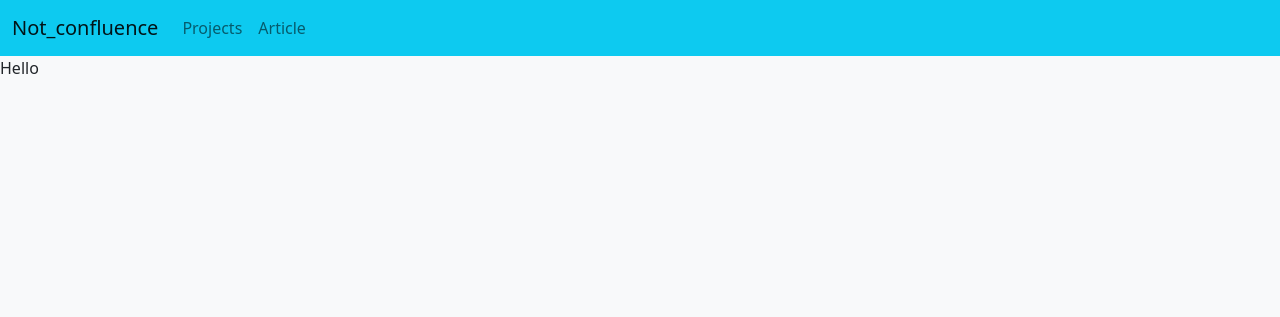
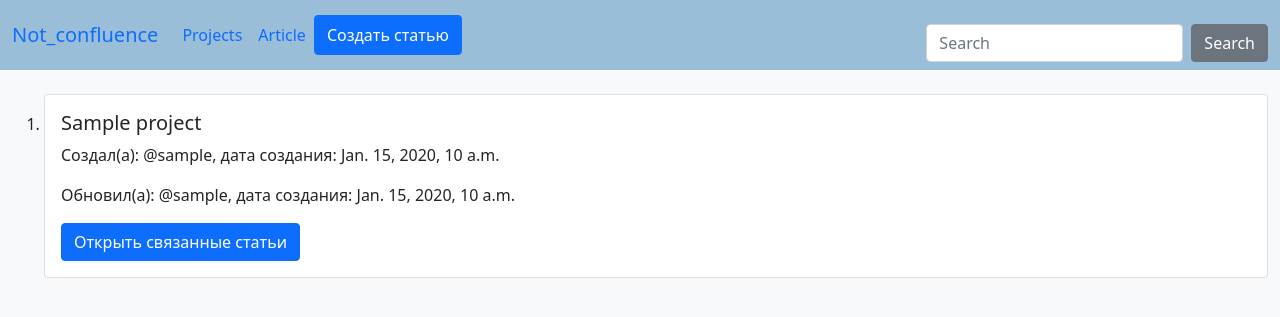
Before and after one commit to Evgeniy-Pavlov/not_confluence, a Django app: page /project-list/ in a window 1280 px wide. Shown: the top 317 px of the page. Run offline with Django 4.2, Linux system fonts and the light colour scheme; tables that the repository leaves empty hold one stand-in row (values such as "Sample post"); some libraries are stand-ins or nearby versions.

Commit message:
добавил listview для проектов и статей

```diff
--- a/not_confluence/mainapp/templates/mainapp/project_list.html
+++ b/not_confluence/mainapp/templates/mainapp/project_list.html
@@ -1,5 +1,18 @@
 {% extends "base.html" %}
 {% block body %}
-<p>Hello</p>
+
+<ol>
+    {% for project in object_list %}
+        <li>
+        <div class="card" style="width: auto;">
+  <div class="card-body">
+    <h5 class="card-title">{{project.name}}</h5>
+    <p class="card-text">Создал(а): @{{project.user_create.login}}, дата создания: {{project.date_create}}</p>
+    <p class="card-text">Обновил(а): @{{project.user_update.login}}, дата создания: {{project.date_update}}</p>
+    <a href="#" class="btn btn-primary">Открыть связанные статьи</a>
+  </div></div>
+        </li>
+    {% endfor %}
+    </ul>
 
 {% endblock %}
--- a/not_confluence/mainapp/views.py
+++ b/not_confluence/mainapp/views.py
@@ -1,13 +1,15 @@
 from django.shortcuts import render
 from .models import User, Article, Project
-from django.views.generic import ListView
+from django.views.generic import ListView, DetailView, CreateView, UpdateView, DeleteView
 
 # Create your views here.
 
 def article_view(request):
     article = Article.objects.all()
-    return render(request, 'mainapp/article.html', {'article': article})
+    return render(request, 'mainapp/article_list.html', {'article': article})
 
+class ArticleListView(ListView):
+    model = Article
 
 
 class ProjectListView(ListView):
--- a/not_confluence/not_confluence/urls.py
+++ b/not_confluence/not_confluence/urls.py
@@ -15,10 +15,10 @@
 """
 from django.contrib import admin
 from django.urls import path
-from mainapp.views import article_view, ProjectListView
+from mainapp.views import ProjectListView, ArticleListView
 
 urlpatterns = [
     path('admin/', admin.site.urls),
-    path('article/', article_view),
+    path('article/', ArticleListView.as_view()),
     path('project-list/', ProjectListView.as_view())
 ]
--- a/not_confluence/templates/base.html
+++ b/not_confluence/templates/base.html
@@ -1,11 +1,13 @@
+{% load static %}
 <!DOCTYPE html>
 <html lang="en">
 <head>
     <meta charset="UTF-8">
     <meta http-equiv="X-UA-Compatible" content="IE=edge">
     <meta name="viewport" content="width=device-width, initial-scale=1.0">
-    {% load static %}
+
     <link rel="stylesheet" href="{% static 'css/bootstrap.min.css' %}">
+    <script src="{% static 'js/bootstrap.bundle.min.js' %}"></script>
     <title>{% block title %}
       Not_confluence
     {% endblock %}</title>
@@ -15,9 +17,9 @@
 
 <body class="bg-light text-dark">
   {% block navbar_base %}
-  <nav class="navbar navbar-expand-lg navbar-light bg-info">
+  <nav class="navbar navbar-expand-lg" style="background-color: #9abdd8;">
     <div class="container-fluid">
-      <a class="navbar-brand" href="/">Not_confluence</a>
+      <a class="navbar-brand" href="/project-list/">Not_confluence</a>
       <button class="navbar-toggler" type="button" data-bs-toggle="collapse" data-bs-target="#navbarSupportedContent" aria-controls="navbarSupportedContent" aria-expanded="false" aria-label="Toggle navigation">
         <span class="navbar-toggler-icon"></span>
       </button>
@@ -30,14 +32,21 @@
           <li class="nav-item">
             <a class="nav-link" href="/article/">Article</a>
           </li>
+          <button class="btn btn-primary" type="submit">Создать статью</button>
         </ul>
+
+        <form class="d-flex mt-3" role="search">
+          <input class="form-control me-2" type="search" placeholder="Search" aria-label="Search">
+          <button class="btn btn-secondary" type="submit">Search</button>
+        </form>
       </div>
     </div>
   </nav>
   {% endblock  %}
+  <div class="container-xxl bd-gutter mt-3 my-md-4 bd-layout">
   {% block body %}
   {% endblock %}
-<script href="static/js/bootstrap.bundle.min.js"></script>
+</div>
 </body>
 
 </html>
```
Also changed, not shown: not_confluence/mainapp/templates/mainapp/article.html (deleted, +0 -9 lines), not_confluence/mainapp/templates/mainapp/article_list.html (added, +17 -0 lines).
